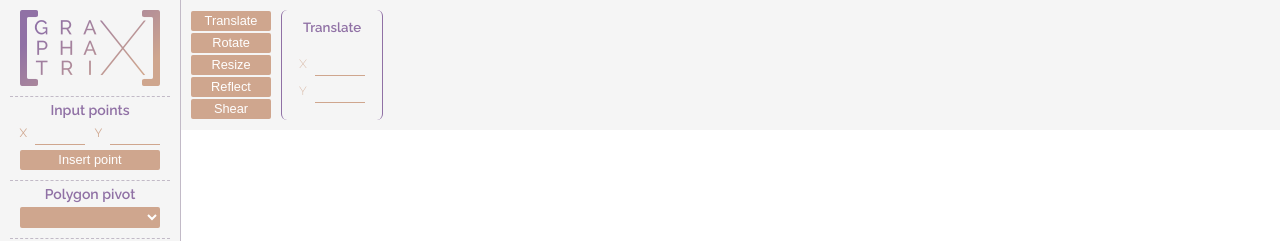
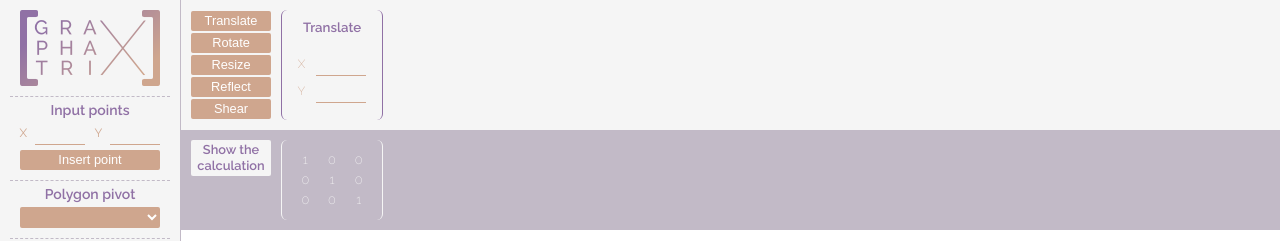
Before and after one commit to mwfontes/graphatrix, a website built with webpack: page src/index.html in a window 1280 px wide. Shown: the top 241 px of the page. Built offline with nearby package versions, Linux system fonts and the light colour scheme; files whose address does not match are found by name.

Commit message:
Main styling D-O-N-E

```diff
--- /dev/null
+++ b/src/css/calculations-panel.scss
@@ -0,0 +1,60 @@
+#calculations-display-button {
+    @extend .clickable-element;
+    position: absolute;
+    left: 181px;
+    top: 130px;
+    width: 80px;
+    margin: 10px;
+    text-align: center;
+    font-weight: 700;
+    background-color: $color-medium-light;
+}
+
+#calculations-panel {
+    position: absolute;
+    left: 181px;
+    top: 130px;
+    box-sizing: border-box;
+    width: calc(100% - 181px);
+    height: 0;
+    max-height: calc(100% - 130px);
+    color: $color-gray-light;
+    background-color: $color-medium-light;
+    padding: 10px 10px 10px 100px;
+    display: none;
+    overflow: hidden;
+
+    .matrix {
+        position: relative;
+        width: 80px;
+        height: 60px;
+        color: $color-gray-light;
+        font-size: 0.8rem;
+        border-left: solid 1px $color-gray-light;
+        border-right: solid 1px $color-gray-light;
+        border-radius: 6px;
+        padding: 10px;
+
+        li {
+            list-style-type: none;
+            display: flex;
+
+            ul {
+                width: 33.333%;
+                height: 20px;
+                line-height: 20px;
+                text-align: center;
+            }
+        }
+    }
+}
+
+.open[id=calculations-panel] {
+    display: flex !important;
+    height: auto !important;
+}
+
+.open[id=calculations-display-button] {
+    background-color: $color-gray-light !important;
+    color: $color-medium !important;
+}
--- a/src/css/global.scss
+++ b/src/css/global.scss
@@ -77,3 +77,4 @@ div {
 
 @import 'insert-container.scss';
 @import 'matrixes-container.scss';
+@import 'calculations-panel.scss';
--- a/src/css/matrixes-container.scss
+++ b/src/css/matrixes-container.scss
@@ -3,7 +3,7 @@
 	left: 181px;
 	top: 0;
 	width: calc(100% - 181px);
-	height: auto;
+	height: 120px;
 	background-color: $color-gray-light;
 	padding-bottom: 10px;
 	display: flex;
--- a/src/index.html
+++ b/src/index.html
@@ -87,9 +87,21 @@
 				<h3>Created points</h3>
 				<div class="inline">
 					<div>
-						<div class="points"><span>X: 0.00</span><span>Y: 0.00</span><div class="erase-points"></div></div>
-						<div class="points"><span>X: 0.00</span><span>Y: 0.00</span><div class="erase-points"></div></div>
-						<div class="points"><span>X: 0.00</span><span>Y: 0.00</span><div class="erase-points"></div></div>
+						<div class="points">
+							<span>X: 0.00</span>
+							<span>Y: 0.00</span>
+							<div class="erase-points"></div>
+						</div>
+						<div class="points">
+							<span>X: 0.00</span>
+							<span>Y: 0.00</span>
+							<div class="erase-points"></div>
+						</div>
+						<div class="points">
+							<span>X: 0.00</span>
+							<span>Y: 0.00</span>
+							<div class="erase-points"></div>
+						</div>
 					</div>
 				</div>
 			</div>
@@ -116,19 +128,47 @@
 					<h5>Translate</h5>
 					<div class="values-input-container">
 						<div>
-							X&nbsp;<input type="text" />
+							X&nbsp;
+							<input type="text" />
 						</div>
 						<div>
-							Y&nbsp;<input type="text" />
+							Y&nbsp;
+							<input type="text" />
 						</div>
 					</div>
 					<div class="erase-matrix"></div>
 				</div>
 			</div>
+		</div>
 			<!-- <div id="matrixes-calculations-panel"></div> -->
-			<!-- <img src="images/theprocessing-btn.png" width="100" height="20" id="the-processing-button" onclick="showCalculationsPanel()" />
-		</div>
+			<!-- <img src="images/theprocessing-btn.png" width="100" height="20" id="the-processing-button" onclick="showCalculationsPanel()" /> -->
 		<!-- END MATRIXES -->
+
+
+			<!-- CALCULATIONS PANEL -->
+			<div id="calculations-panel" class="open">
+
+				<div class="matrix">
+					<li>
+						<ul>1</ul>
+						<ul>0</ul>
+						<ul>0</ul>
+					</li>
+					<li>
+						<ul>0</ul>
+						<ul>1</ul>
+						<ul>0</ul>
+					</li>
+					<li>
+						<ul>0</ul>
+						<ul>0</ul>
+						<ul>1</ul>
+					</li>
+				</div>
+			</div>
+
+			<!-- DISPLAY/HIDE CALCULATIONS PANEL BUTTON -->
+			<div id="calculations-display-button" class="open">Show the calculation</div>
 
 	</article>
 </body>
```
